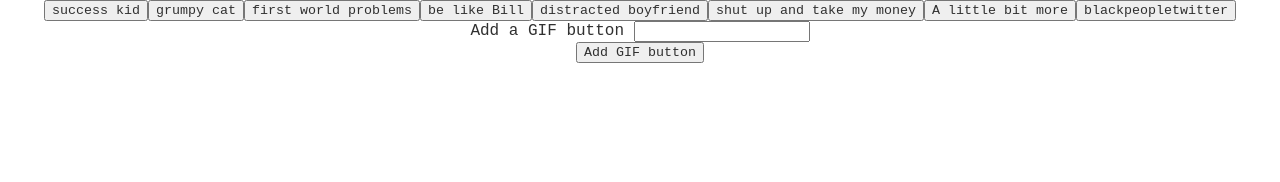
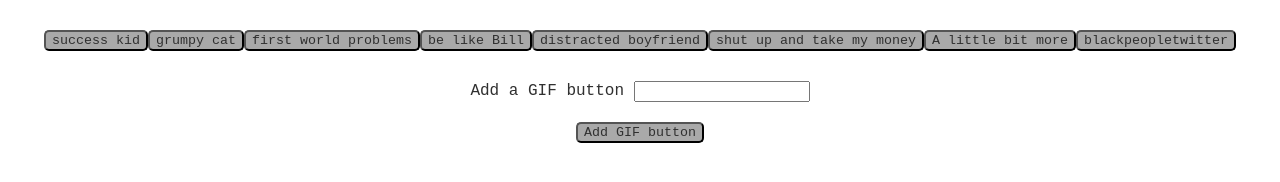
Before and after one commit to christinaqtruong/Giftastic, a plain HTML site: page index.html in a window 1280 px wide. Drawn offline with nearby package versions, Linux system fonts and the light colour scheme.

Commit message:
emptied the gifs divider so new gifs generated replace the old ones instead of continually adding gifs

```diff
--- a/assets/main.js
+++ b/assets/main.js
@@ -54,6 +54,7 @@ $('#add-button').on('click', function(event){
     renderButton();
 })
 
+//selects the text from inside the button and creates a URL to search Giphy for related gifs. Then displays the static gif images retrieved
 function findMemes(){
 
     var interest = $(this).attr("data");
@@ -68,11 +69,14 @@ function findMemes(){
         console.log(queryURL);
         console.log(response.data);
 
-        for(var i = 0; i<response.data.length; i++){
+        $('.gifs').empty();
+
+        for(var i=0; i < response.data.length; i++){
         $('.gifs').append("<img src='" + response.data[i].images.fixed_height_still.url + "'>");
-            $(this).on('click', function(){
-                $('img').html("<img src='" + response.data[i].url + ">.")
-             })
+
+        $(this).on('click', function(){
+            $('img').html("<img src='" + response.data[i].url + ">.")
+          })
         }
 
 
--- a/assets/style.css
+++ b/assets/style.css
@@ -1,6 +1,24 @@
 *{
     color: #303030;
-    margin: 0 auto;
+    margin: 10px auto;
     text-align: center;
     font-family: 'Courier New', Courier, monospace;
 }
+
+.topic{
+    border-radius: 5px;
+    background-color: darkgray;
+}
+
+.topic:hover{
+    transform: 1.5em;
+}
+
+#add-button{
+    border-radius: 5px;
+    background-color: darkgray;
+}
+
+#add-button:hover{
+    transform: 1.5em;
+}
--- a/index.html
+++ b/index.html
@@ -22,7 +22,9 @@
             <input id="add-button" type="submit" value="Add GIF button">
         </form>
 
-        <div class="gifs"></div>
+        <div class="gifcontainer">
+            <div class="gifs"></div>
+        </div>
 
     </div>
 
```
